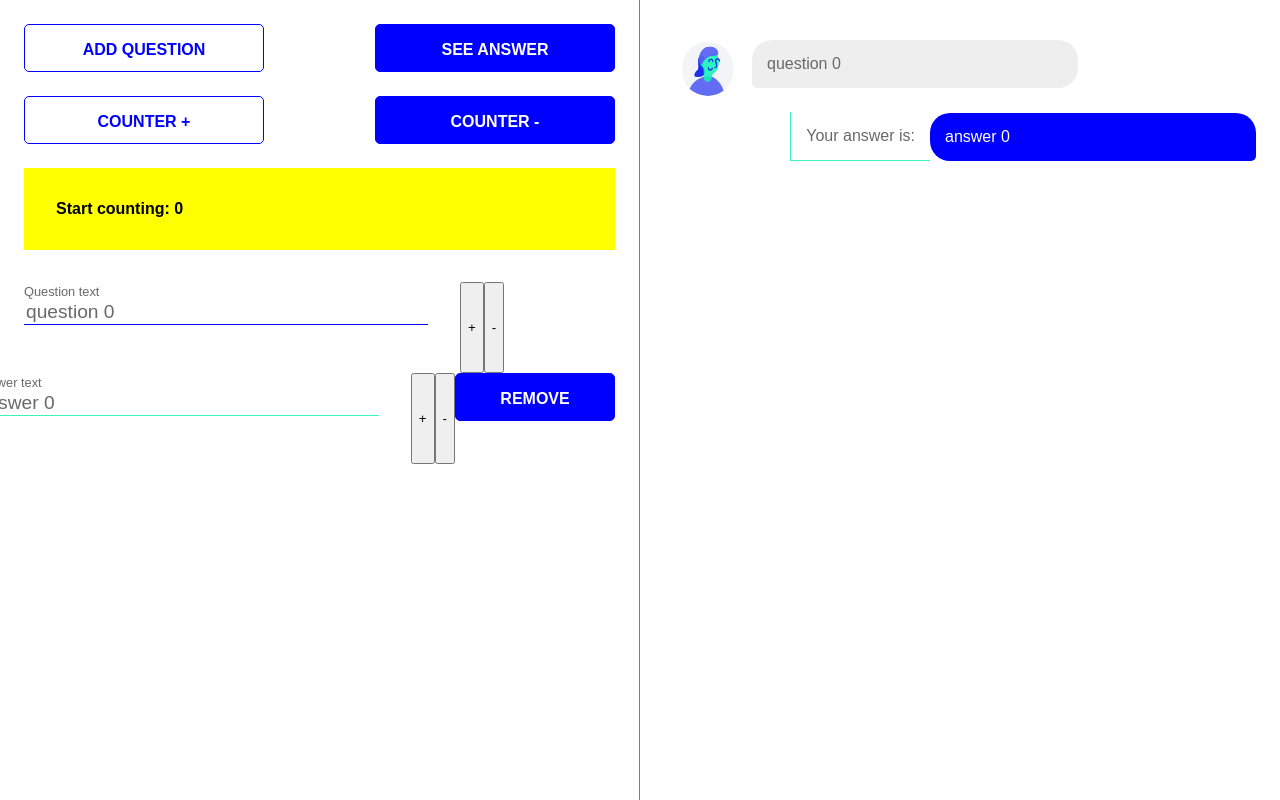
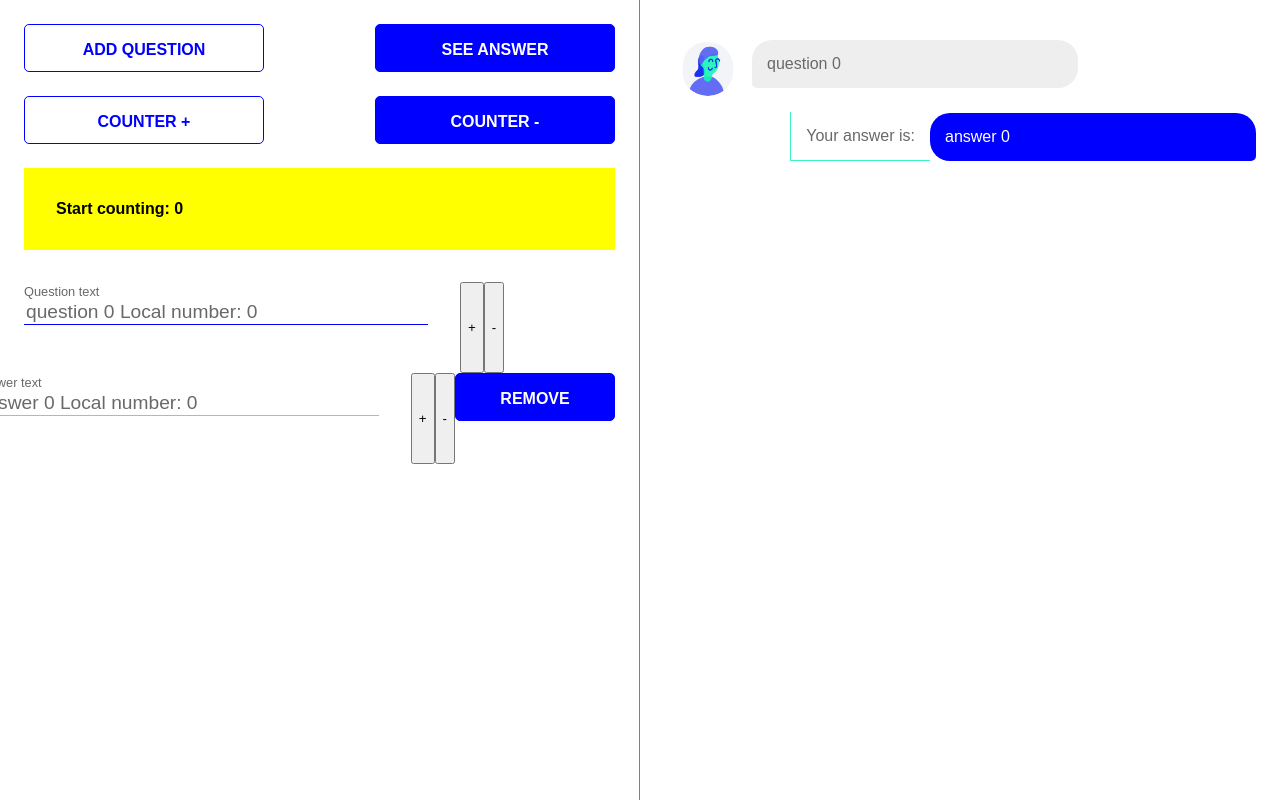
Before and after one commit to nxt-insurance/ucc, a React (Create React App) app: page / in a window 1280 px wide. Built offline with nearby package versions, Linux system fonts and the light colour scheme.

Commit message:
Fix local counter

```diff
--- a/src/App.js
+++ b/src/App.js
@@ -46,7 +46,8 @@ class App extends Component {
           <div className={css(styles.counter)}>Start counting: {this.props.counter}</div>
           <div>
             <div>
-              {this.props.messages.map((value, index) => (
+              {this.props.messages.map((value, index) => {
+                return (
                   <MessagesToType
                     index={index}
                     value={value.text}
@@ -56,9 +57,10 @@ class App extends Component {
                     handleRemoveMessage={this.props.removeMessage}
                     handleIncrementLocalCounter={this.props.incrementLocalCounter}
                     handleDecrementLocalCounter={this.props.decrementLocalCounter}
-                  localCounter={this.props.localCounter}
+                    localCounter={value.localCounter}
                   />
-              ))}
+                )
+              })}
             </div>
           </div>
         </div>
@@ -117,7 +119,6 @@ const styles = StyleSheet.create({
 const mapStateToProps = state => ({
   messages: state.chat,
   counter: state.counter,
-  localCounter: state.chat.localCounter,
 })
 
 const mapDispatchToProps = {
--- a/src/components/MessagesToType.js
+++ b/src/components/MessagesToType.js
@@ -6,6 +6,7 @@ const MessagesToType = props => {
   const index = props.index
   const value = props.value
   const type = props.type
+  const localCounter = props.localCounter
 
   let inputStyle = [styles.messageInput]
   let messageContainer = [styles.messageContainer]
@@ -26,12 +27,12 @@ const MessagesToType = props => {
           onChange={event => props.handleChangeMessage(index, event.target.value)}
           type="text"
           id={`question-${index}`}
-          value={value}
+          value={`${value} Local number: ${localCounter}`}
           placeholder="Write your question here"
         />
       </div>
-      <button onClick={props.handleIncrementLocalCounter}>+</button>
-      <button onClick={props.handleDecrementLocalCounter}>-</button>
+      <button onClick={event => props.handleIncrementLocalCounter(index, event.target)}>+</button>
+      <button onClick={event => props.handleDecrementLocalCounter(index, event.target)}>-</button>
       <div>
         {index !== 0 && (
           <Button
--- a/src/reducers.js
+++ b/src/reducers.js
@@ -16,6 +16,7 @@ export const chatReducer = (
         {
           text: 'question',
           type: 'question',
+          localCounter: 0,
         },
       ]
 
@@ -25,6 +26,7 @@ export const chatReducer = (
         {
           text: 'answer',
           type: 'answer',
+          localCounter: 0,
         },
       ]
     case actionTypes.CHANGE_MESSAGE:
```
Lines whose indentation alone changed are shown as unchanged.
